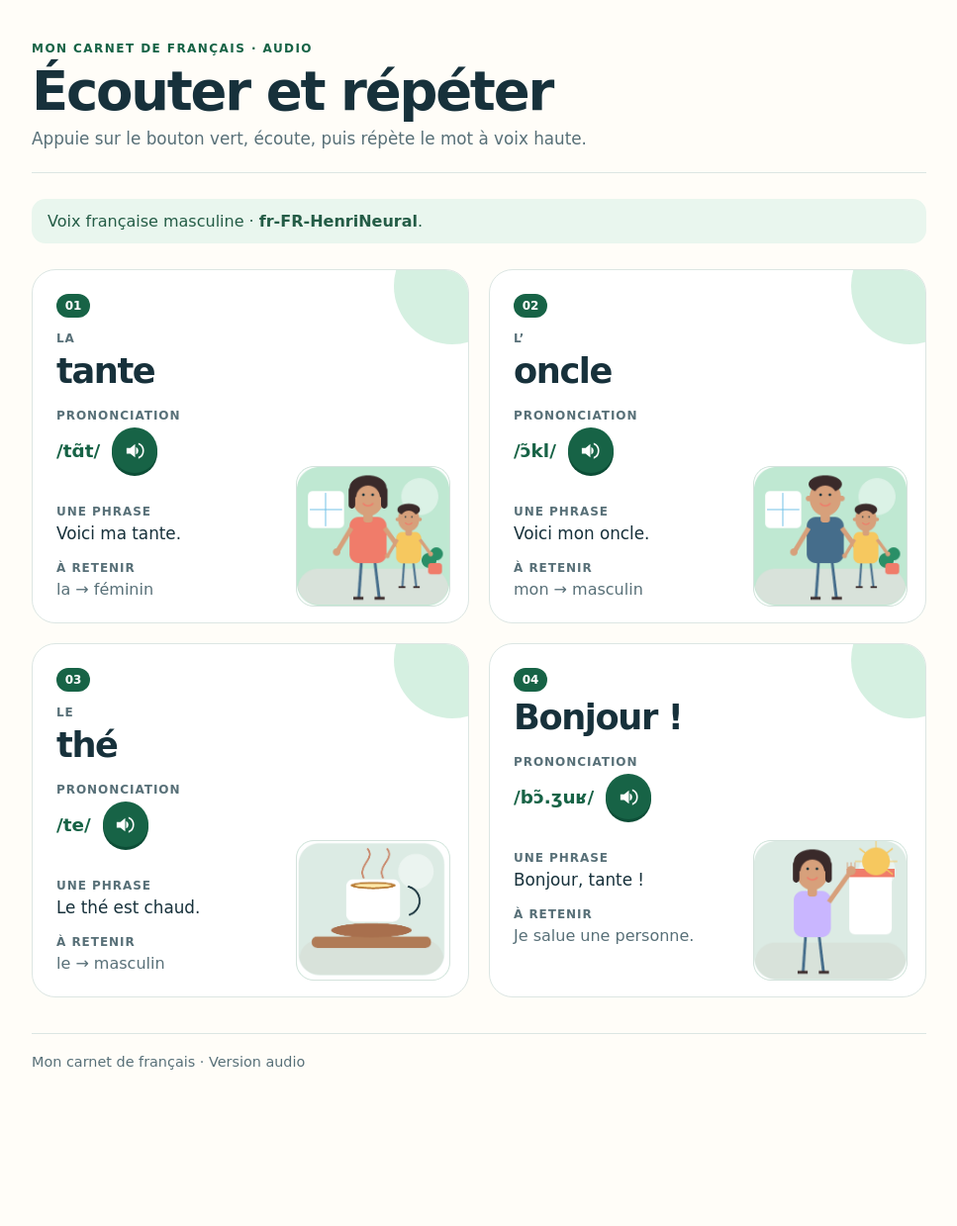
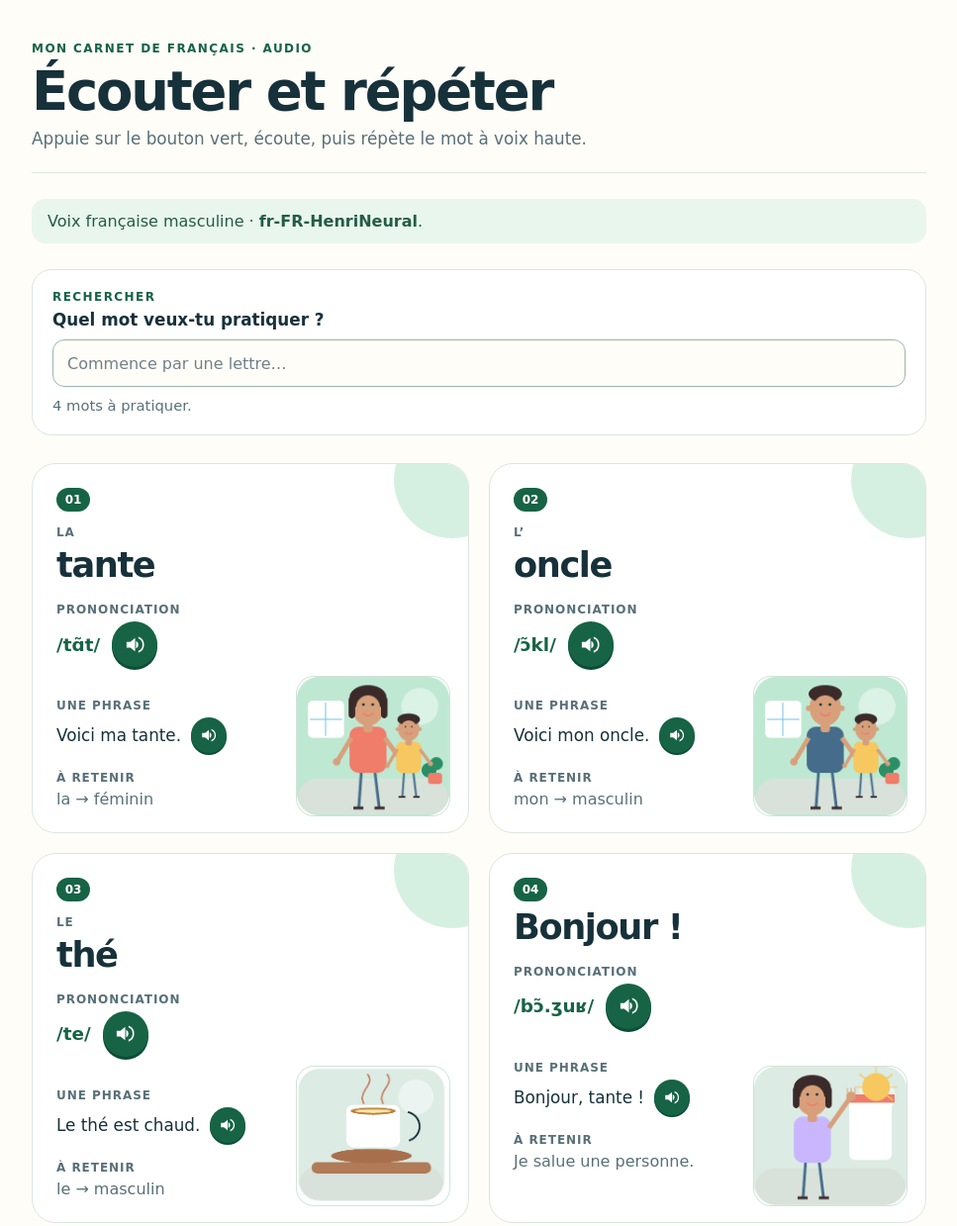
Before and after one commit to sulbaranjc/carnet-francais, a website with bundled scripts: page index.html in a window 1280 px wide. Shown: the top 1239 px of the page at 99% size, without its empty margins (156-1123 px from the left). Before the commit the page ends 1145 px from the top, so only its background shows below. Built offline with nearby package versions, Linux system fonts and the light colour scheme.

Commit message:
feat(vocabulary): render searchable cards from JSON

```diff
--- a/assets/css/main.css
+++ b/assets/css/main.css
@@ -68,6 +68,35 @@ h2 {
   color: #245c46;
   background: #e9f6ee;
 }
+
+.search-panel {
+  display: grid;
+  gap: 10px;
+  margin: 0 0 28px;
+  padding: 20px;
+  border: 1px solid var(--border);
+  border-radius: 20px;
+  background: var(--surface);
+}
+
+.search-panel .eyebrow { margin-bottom: 6px; }
+.search-label { color: var(--ink); font-size: 1.05rem; font-weight: 800; }
+
+.search-input {
+  width: 100%;
+  min-height: 48px;
+  padding: 11px 14px;
+  border: 1px solid #9cb5ac;
+  border-radius: 12px;
+  color: var(--ink);
+  background: var(--paper);
+  font: inherit;
+}
+
+.search-input::placeholder { color: #718087; }
+.search-input:focus-visible { outline: 3px solid #111827; outline-offset: 2px; }
+.search-status { min-height: 1.2em; margin: 0; color: var(--muted); font-size: 0.92rem; }
+.no-script-message { padding: 16px; border-radius: 12px; color: #7a2e22; background: #fff0ec; }
 
 .vocabulary-grid {
   display: grid;
@@ -145,6 +174,18 @@ h2 {
 .audio-button svg { width: 23px; height: 23px; fill: currentColor; }
 
 .playback-status { min-height: 1.2em; margin: -4px 0 12px; color: var(--green); font-size: 0.82rem; font-weight: 800; }
+.sentence-row {
+  display: inline-flex;
+  max-width: calc(100% - 174px);
+  align-items: center;
+  gap: 10px;
+  margin-bottom: 18px;
+  position: relative;
+  z-index: 1;
+}
+.sentence-row .sentence { flex: 0 1 auto; margin-bottom: 0; }
+.audio-button--small { width: 36px; height: 36px; box-shadow: 0 2px 0 var(--green-dark); }
+.audio-button--small svg { width: 18px; height: 18px; }
 .sentence { margin-bottom: 18px; font-size: 1.05rem; }
 .rule { margin-bottom: 0; color: var(--muted); }
 
--- /dev/null
+++ b/assets/data/vocabulary.json
@@ -0,0 +1,93 @@
+{
+  "version": 1,
+  "entries": [
+    {
+      "id": "tante",
+      "number": 1,
+      "word": "tante",
+      "article": "la",
+      "ipa": "/tɑ̃t/",
+      "sentence": "Voici ma tante.",
+      "rule": "la → féminin",
+      "image": {
+        "name": "tante.png",
+        "src": "assets/images/tante.png",
+        "alt": "Une tante et un enfant"
+      },
+      "audio": {
+        "name": "tante.mp3",
+        "src": "assets/media/audio/tante.mp3"
+      },
+      "sentenceAudio": {
+        "name": "tante-phrase.mp3",
+        "src": "assets/media/audio/sentences/tante-phrase.mp3"
+      }
+    },
+    {
+      "id": "oncle",
+      "number": 2,
+      "word": "oncle",
+      "article": "l’",
+      "ipa": "/ɔ̃kl/",
+      "sentence": "Voici mon oncle.",
+      "rule": "mon → masculin",
+      "image": {
+        "name": "oncle.png",
+        "src": "assets/images/oncle.png",
+        "alt": "Un oncle et un enfant"
+      },
+      "audio": {
+        "name": "oncle.mp3",
+        "src": "assets/media/audio/oncle.mp3"
+      },
+      "sentenceAudio": {
+        "name": "oncle-phrase.mp3",
+        "src": "assets/media/audio/sentences/oncle-phrase.mp3"
+      }
+    },
+    {
+      "id": "the",
+      "number": 3,
+      "word": "thé",
+      "article": "le",
+      "ipa": "/te/",
+      "sentence": "Le thé est chaud.",
+      "rule": "le → masculin",
+      "image": {
+        "name": "the.png",
+        "src": "assets/images/the.png",
+        "alt": "Une tasse de thé"
+      },
+      "audio": {
+        "name": "the.mp3",
+        "src": "assets/media/audio/the.mp3"
+      },
+      "sentenceAudio": {
+        "name": "the-phrase.mp3",
+        "src": "assets/media/audio/sentences/the-phrase.mp3"
+      }
+    },
+    {
+      "id": "bonjour",
+      "number": 4,
+      "word": "Bonjour !",
+      "article": "",
+      "ipa": "/bɔ̃.ʒuʁ/",
+      "sentence": "Bonjour, tante !",
+      "rule": "Je salue une personne.",
+      "image": {
+        "name": "bonjour.png",
+        "src": "assets/images/bonjour.png",
+        "alt": "Une personne qui salue"
+      },
+      "audio": {
+        "name": "bonjour.mp3",
+        "src": "assets/media/audio/bonjour.mp3"
+      },
+      "sentenceAudio": {
+        "name": "bonjour-phrase.mp3",
+        "src": "assets/media/audio/sentences/bonjour-phrase.mp3"
+      }
+    }
+  ]
+}
--- /dev/null
+++ b/assets/js/app.js
@@ -0,0 +1,50 @@
+import { initAudioPlayer, stopAudio } from "./audio-player.js";
+import { filterVocabulary, renderVocabulary } from "./vocabulary.js";
+
+const searchInput = document.querySelector("#word-search");
+const searchStatus = document.querySelector("#search-status");
+const vocabularyGrid = document.querySelector("#vocabulary-grid");
+
+function setSearchStatus(entries, query) {
+  const normalizedQuery = query.trim();
+  if (!normalizedQuery) {
+    searchStatus.textContent = `${entries.length} mots à pratiquer.`;
+    return;
+  }
+
+  if (!entries.length) {
+    searchStatus.textContent = `Aucun mot ne commence par « ${normalizedQuery} ».`;
+    return;
+  }
+
+  const noun = entries.length === 1 ? "mot" : "mots";
+  searchStatus.textContent = `${entries.length} ${noun} commence${entries.length === 1 ? "" : "nt"} par « ${normalizedQuery} ».`;
+}
+
+async function loadVocabulary() {
+  const response = await fetch("assets/data/vocabulary.json");
+  if (!response.ok) throw new Error(`Vocabulary data unavailable (${response.status})`);
+  const payload = await response.json();
+  return payload.entries;
+}
+
+async function bootstrap() {
+  try {
+    const entries = await loadVocabulary();
+    initAudioPlayer(vocabularyGrid);
+
+    const updateView = () => {
+      const filteredEntries = filterVocabulary(entries, searchInput.value);
+      stopAudio(vocabularyGrid);
+      renderVocabulary(filteredEntries, vocabularyGrid);
+      setSearchStatus(filteredEntries, searchInput.value);
+    };
+
+    searchInput.addEventListener("input", updateView);
+    updateView();
+  } catch {
+    searchStatus.textContent = "Les mots ne sont pas disponibles pour le moment.";
+  }
+}
+
+bootstrap();
--- /dev/null
+++ b/assets/js/vocabulary.js
@@ -0,0 +1,113 @@
+const SPEAKER_ICON = `
+  <svg viewBox="0 0 24 24" aria-hidden="true">
+    <path d="M3 9v6h4l5 4V5L7 9H3zm12.5 3a4.5 4.5 0 0 0-2.5-4.03v8.05A4.5 4.5 0 0 0 15.5 12zm0-8.5v2.05a7 7 0 0 1 0 12.9v2.05a9 9 0 0 0 0-16.95z"/>
+  </svg>`;
+
+export function normalizeSearch(value) {
+  return value
+    .normalize("NFD")
+    .replace(/\p{Diacritic}/gu, "")
+    .trim()
+    .toLocaleLowerCase("fr-FR");
+}
+
+export function filterVocabulary(entries, query) {
+  const normalizedQuery = normalizeSearch(query);
+  if (!normalizedQuery) return entries;
+
+  return entries.filter((entry) => normalizeSearch(entry.word).startsWith(normalizedQuery));
+}
+
+function element(tagName, { className, text, attributes = {} } = {}) {
+  const node = document.createElement(tagName);
+  if (className) node.className = className;
+  if (text !== undefined) node.textContent = text;
+  Object.entries(attributes).forEach(([name, value]) => node.setAttribute(name, value));
+  return node;
+}
+
+function labelAndText(label, value, className) {
+  const fragment = document.createDocumentFragment();
+  fragment.append(
+    element("p", { className: "label", text: label }),
+    element("p", { className, text: value }),
+  );
+  return fragment;
+}
+
+function createAudioButton(audioId, label, small = false, statusId = audioId) {
+  const audioButton = element("button", {
+    className: `audio-button${small ? " audio-button--small" : ""}`,
+    attributes: {
+      type: "button",
+      "data-audio": audioId,
+      "data-audio-label": label,
+      "data-status-id": statusId,
+      "aria-label": label,
+      "aria-pressed": "false",
+    },
+  });
+  audioButton.innerHTML = SPEAKER_ICON;
+  return audioButton;
+}
+
+export function createVocabularyCard(entry) {
+  const card = element("article", { className: "vocabulary-card" });
+  card.append(element("span", { className: "card-number", text: String(entry.number).padStart(2, "0") }));
+
+  if (entry.article) {
+    card.append(element("p", { className: "article", text: entry.article.toLocaleUpperCase("fr-FR") }));
+  }
+
+  card.append(element("h2", { text: entry.word }));
+  card.append(element("p", { className: "label", text: "Prononciation" }));
+
+  const pronunciation = element("div", { className: "pronunciation-row" });
+  pronunciation.append(
+    element("span", { className: "ipa", text: entry.ipa }),
+    createAudioButton(entry.id, `Écouter ${entry.word}`),
+  );
+  card.append(pronunciation);
+
+  card.append(
+    element("p", {
+      className: "playback-status",
+      attributes: { id: `status-${entry.id}`, "aria-live": "polite" },
+    }),
+  );
+  card.append(element("p", { className: "label", text: "Une phrase" }));
+  const sentenceRow = element("div", { className: "sentence-row" });
+  sentenceRow.append(
+    element("p", { className: "sentence", text: entry.sentence }),
+    createAudioButton(
+      `sentence-${entry.id}`,
+      `Écouter la phrase : ${entry.sentence}`,
+      true,
+      entry.id,
+    ),
+  );
+  card.append(sentenceRow);
+  card.append(labelAndText("À retenir", entry.rule, "rule"));
+  card.append(
+    element("img", {
+      className: "scene",
+      attributes: { src: entry.image.src, alt: entry.image.alt },
+    }),
+    element("audio", {
+      attributes: { id: entry.id, preload: "metadata", src: entry.audio.src },
+    }),
+    element("audio", {
+      attributes: {
+        id: `sentence-${entry.id}`,
+        preload: "metadata",
+        src: entry.sentenceAudio.src,
+      },
+    }),
+  );
+
+  return card;
+}
+
+export function renderVocabulary(entries, container) {
+  container.replaceChildren(...entries.map(createVocabularyCard));
+}
--- a/index.html
+++ b/index.html
@@ -6,7 +6,7 @@
   <meta name="description" content="Carnet visuel et sonore pour apprendre le français.">
   <title>Mon carnet de français</title>
   <link rel="stylesheet" href="assets/css/main.css">
-  <script src="assets/js/audio-player.js" defer></script>
+  <script type="module" src="assets/js/app.js"></script>
 </head>
 <body>
   <main class="site-shell">
@@ -20,86 +20,28 @@
       Voix française masculine · <strong>fr-FR-HenriNeural</strong>.
     </aside>
 
-    <section class="vocabulary-grid" aria-label="Mots avec prononciation">
-      <article class="vocabulary-card">
-        <span class="card-number">01</span>
-        <p class="article">LA</p>
-        <h2>tante</h2>
-        <p class="label">Prononciation</p>
-        <div class="pronunciation-row">
-          <span class="ipa">/tɑ̃t/</span>
-          <button class="audio-button" type="button" data-audio="tante" aria-label="Écouter tante" aria-pressed="false">
-            <svg viewBox="0 0 24 24" aria-hidden="true"><path d="M3 9v6h4l5 4V5L7 9H3zm12.5 3a4.5 4.5 0 0 0-2.5-4.03v8.05A4.5 4.5 0 0 0 15.5 12zm0-8.5v2.05a7 7 0 0 1 0 12.9v2.05a9 9 0 0 0 0-16.95z"/></svg>
-          </button>
-        </div>
-        <p id="status-tante" class="playback-status" aria-live="polite"></p>
-        <p class="label">Une phrase</p>
-        <p class="sentence">Voici ma tante.</p>
-        <p class="label">À retenir</p>
-        <p class="rule">la → féminin</p>
-        <img class="scene" src="assets/images/tante.png" alt="Une tante et un enfant">
-        <audio id="tante" preload="metadata" src="assets/media/audio/tante.mp3"></audio>
-      </article>
+    <section class="search-panel" aria-labelledby="search-title">
+      <div>
+        <p id="search-title" class="eyebrow">RECHERCHER</p>
+        <label class="search-label" for="word-search">Quel mot veux-tu pratiquer ?</label>
+      </div>
+      <input
+        id="word-search"
+        class="search-input"
+        type="search"
+        name="word-search"
+        placeholder="Commence par une lettre…"
+        autocomplete="off"
+        aria-describedby="search-status"
+      >
+      <p id="search-status" class="search-status" aria-live="polite">Chargement des mots…</p>
+    </section>
 
-      <article class="vocabulary-card">
-        <span class="card-number">02</span>
-        <p class="article">L’</p>
-        <h2>oncle</h2>
-        <p class="label">Prononciation</p>
-        <div class="pronunciation-row">
-          <span class="ipa">/ɔ̃kl/</span>
-          <button class="audio-button" type="button" data-audio="oncle" aria-label="Écouter oncle" aria-pressed="false">
-            <svg viewBox="0 0 24 24" aria-hidden="true"><path d="M3 9v6h4l5 4V5L7 9H3zm12.5 3a4.5 4.5 0 0 0-2.5-4.03v8.05A4.5 4.5 0 0 0 15.5 12zm0-8.5v2.05a7 7 0 0 1 0 12.9v2.05a9 9 0 0 0 0-16.95z"/></svg>
-          </button>
-        </div>
-        <p id="status-oncle" class="playback-status" aria-live="polite"></p>
-        <p class="label">Une phrase</p>
-        <p class="sentence">Voici mon oncle.</p>
-        <p class="label">À retenir</p>
-        <p class="rule">mon → masculin</p>
-        <img class="scene" src="assets/images/oncle.png" alt="Un oncle et un enfant">
-        <audio id="oncle" preload="metadata" src="assets/media/audio/oncle.mp3"></audio>
-      </article>
+    <section id="vocabulary-grid" class="vocabulary-grid" aria-label="Mots avec prononciation"></section>
 
-      <article class="vocabulary-card">
-        <span class="card-number">03</span>
-        <p class="article">LE</p>
-        <h2>thé</h2>
-        <p class="label">Prononciation</p>
-        <div class="pronunciation-row">
-          <span class="ipa">/te/</span>
-          <button class="audio-button" type="button" data-audio="the" aria-label="Écouter thé" aria-pressed="false">
-            <svg viewBox="0 0 24 24" aria-hidden="true"><path d="M3 9v6h4l5 4V5L7 9H3zm12.5 3a4.5 4.5 0 0 0-2.5-4.03v8.05A4.5 4.5 0 0 0 15.5 12zm0-8.5v2.05a7 7 0 0 1 0 12.9v2.05a9 9 0 0 0 0-16.95z"/></svg>
-          </button>
-        </div>
-        <p id="status-the" class="playback-status" aria-live="polite"></p>
-        <p class="label">Une phrase</p>
-        <p class="sentence">Le thé est chaud.</p>
-        <p class="label">À retenir</p>
-        <p class="rule">le → masculin</p>
-        <img class="scene" src="assets/images/the.png" alt="Une tasse de thé">
-        <audio id="the" preload="metadata" src="assets/media/audio/the.mp3"></audio>
-      </article>
-
-      <article class="vocabulary-card">
-        <span class="card-number">04</span>
-        <h2>Bonjour !</h2>
-        <p class="label">Prononciation</p>
-        <div class="pronunciation-row">
-          <span class="ipa">/bɔ̃.ʒuʁ/</span>
-          <button class="audio-button" type="button" data-audio="bonjour" aria-label="Écouter Bonjour" aria-pressed="false">
-            <svg viewBox="0 0 24 24" aria-hidden="true"><path d="M3 9v6h4l5 4V5L7 9H3zm12.5 3a4.5 4.5 0 0 0-2.5-4.03v8.05A4.5 4.5 0 0 0 15.5 12zm0-8.5v2.05a7 7 0 0 1 0 12.9v2.05a9 9 0 0 0 0-16.95z"/></svg>
-          </button>
-        </div>
-        <p id="status-bonjour" class="playback-status" aria-live="polite"></p>
-        <p class="label">Une phrase</p>
-        <p class="sentence">Bonjour, tante !</p>
-        <p class="label">À retenir</p>
-        <p class="rule">Je salue une personne.</p>
-        <img class="scene" src="assets/images/bonjour.png" alt="Une personne qui salue">
-        <audio id="bonjour" preload="metadata" src="assets/media/audio/bonjour.mp3"></audio>
-      </article>
-    </section>
+    <noscript>
+      <p class="no-script-message">Active JavaScript pour charger les mots du carnet.</p>
+    </noscript>
 
     <footer class="site-footer">Mon carnet de français · Version audio</footer>
   </main>
--- a/requirements.txt
+++ b/requirements.txt
@@ -1,2 +1,3 @@
 reportlab>=5.1,<6
 pypdf>=7.1,<8
+edge-tts>=7.3,<8
```
Also changed, not shown: assets/js/audio-player.js (+29 -28 lines), package.json (added, +11 -0 lines), tests/vocabulary.test.mjs (added, +30 -0 lines), .github/workflows/static-site.yml, README.md, 7 other files.
